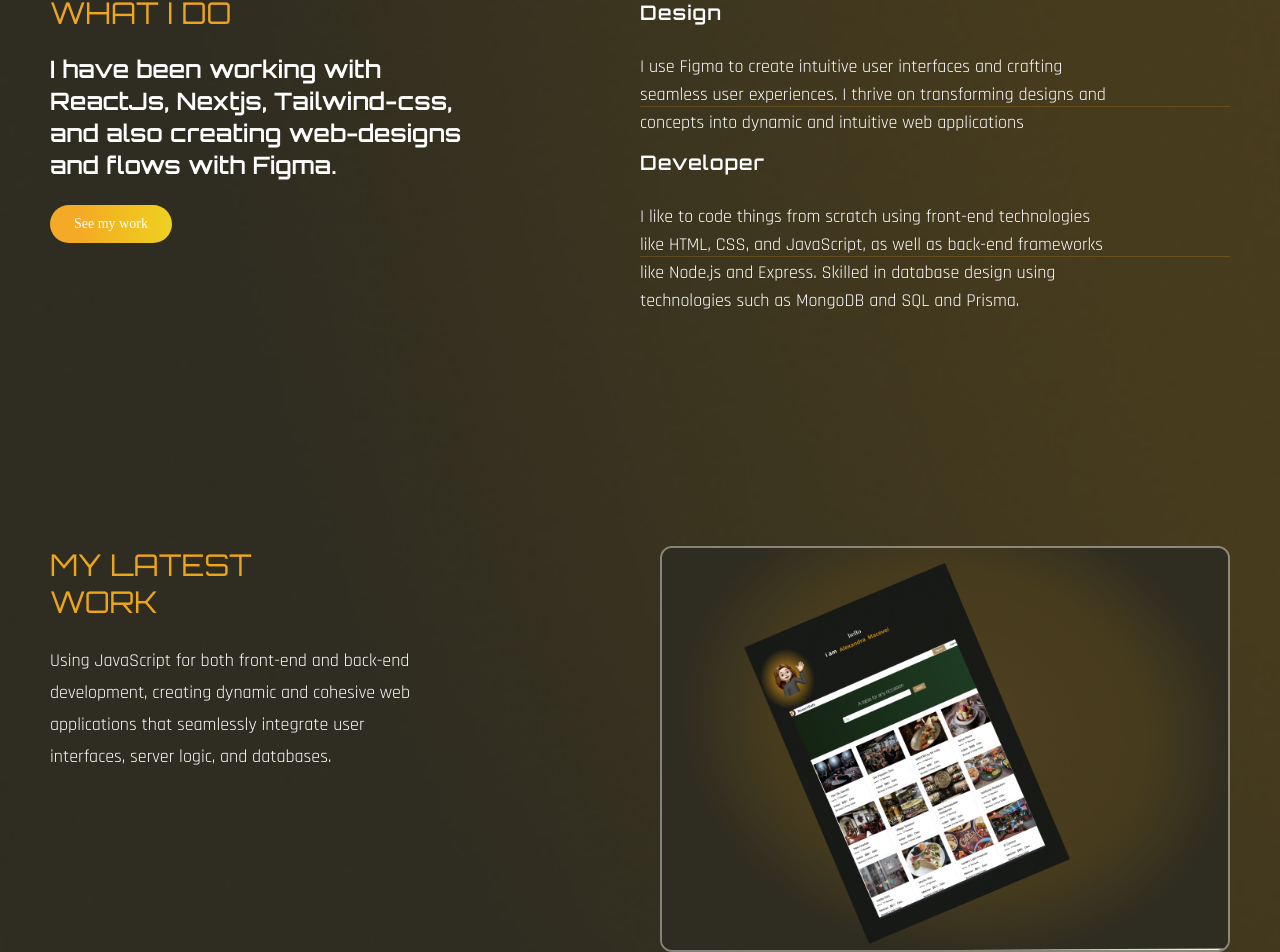
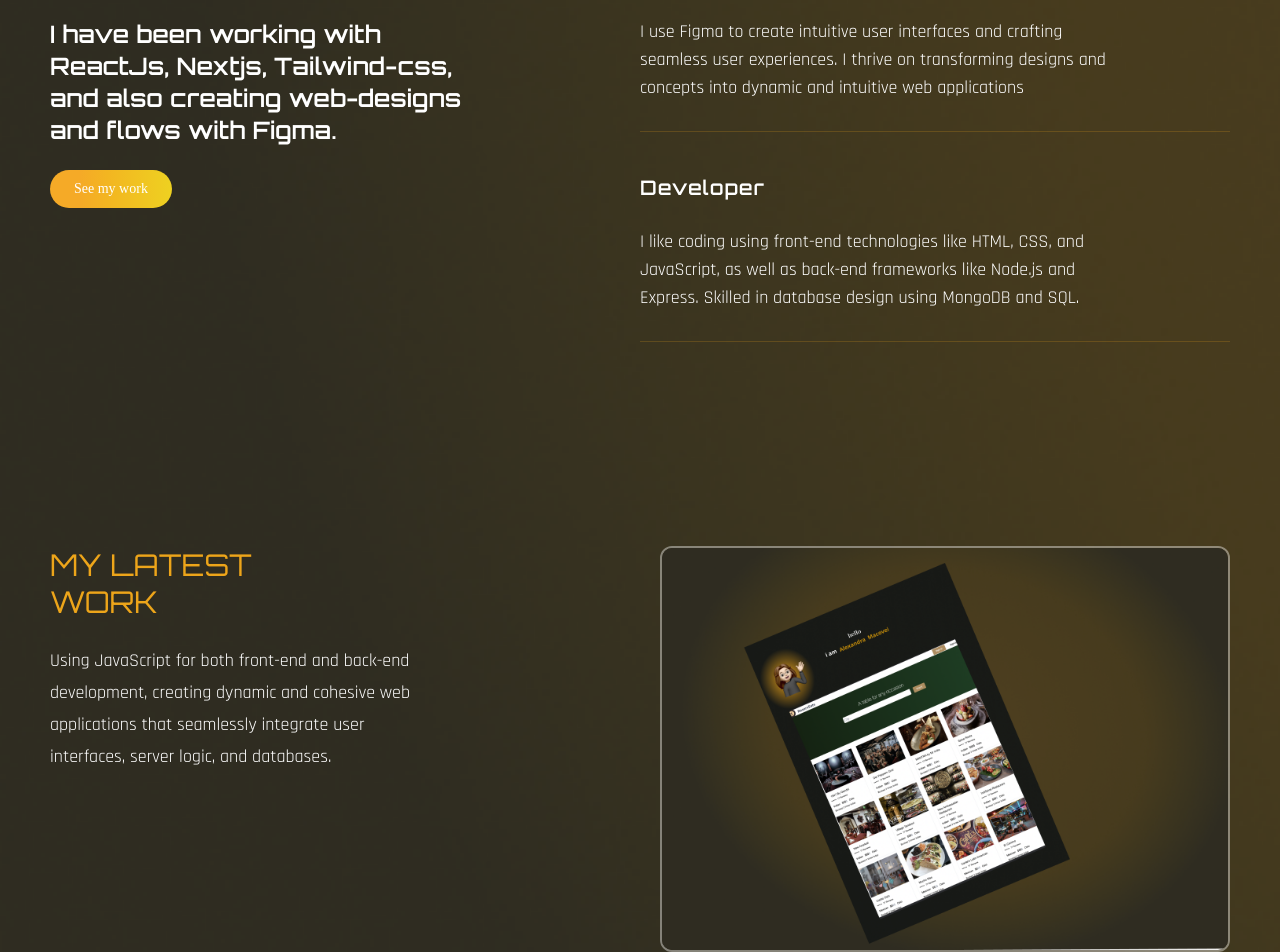
Before and after one commit to makoalex/Alexamdra_portofolio, a React (Create React App) app: page / in a window 1280 px wide. Shown: the part 1756-2708 px from the top of the page. Built offline with nearby package versions, Linux system fonts and the light colour scheme; a web font is replaced by a local one.

Commit message:
[fix] adding margin

```diff
--- a/src/components/Services.js
+++ b/src/components/Services.js
@@ -12,7 +12,7 @@ const services = [
   {
     name: "Developer",
     description:
-      "I like to code things from scratch using front-end technologies like HTML, CSS, and JavaScript, as well as back-end frameworks like Node.js and Express. Skilled in database design using technologies such as MongoDB and SQL and Prisma.",
+      "I like coding using front-end technologies like HTML, CSS, and JavaScript, as well as back-end frameworks like Node.js and Express. Skilled in database design using  MongoDB and SQL.",
   },
 ];
 
@@ -54,7 +54,7 @@ export default function Services() {
                 const { name, description, link } = service;
                 return (
                   <div
-                    className=" border-b border-accent/20 h-[110px] mb-[40px] flex"
+                    className=" border-b border-accent/20 h-[170px] mb-[40px] flex"
                     key={index}
                   >
                     <div className=" max-w-[476px]">
```
Also changed, not shown: 1 other file (tests, documents, lock files or other folders).
